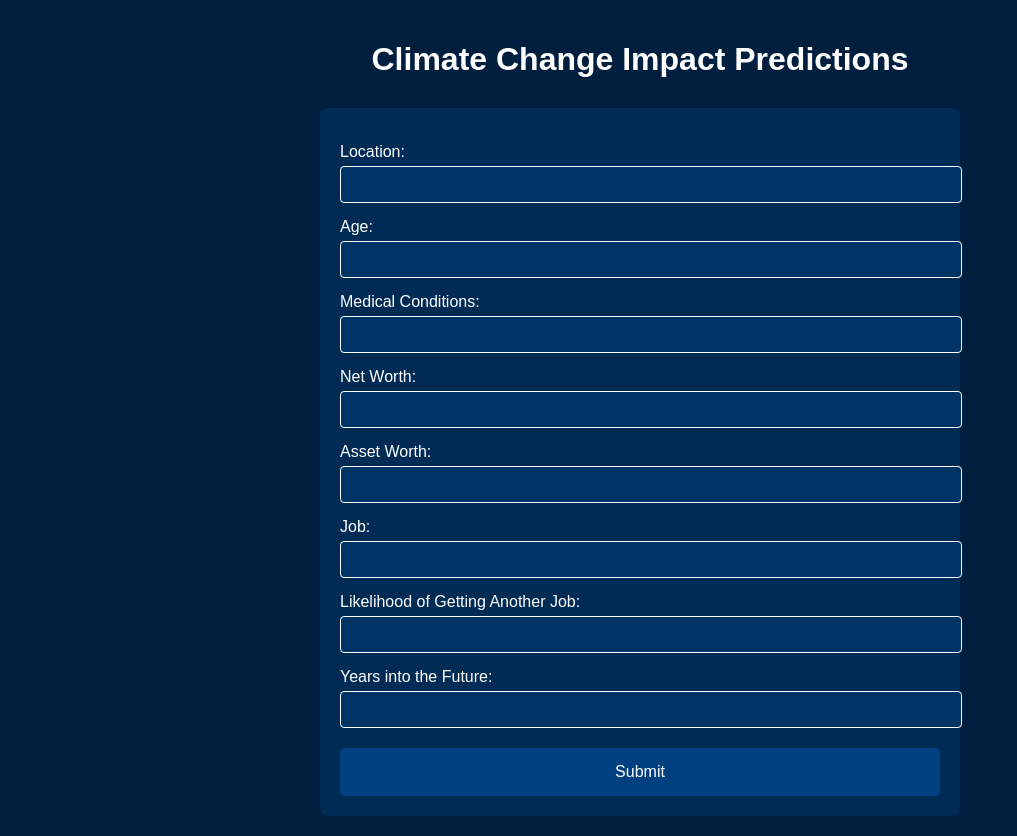
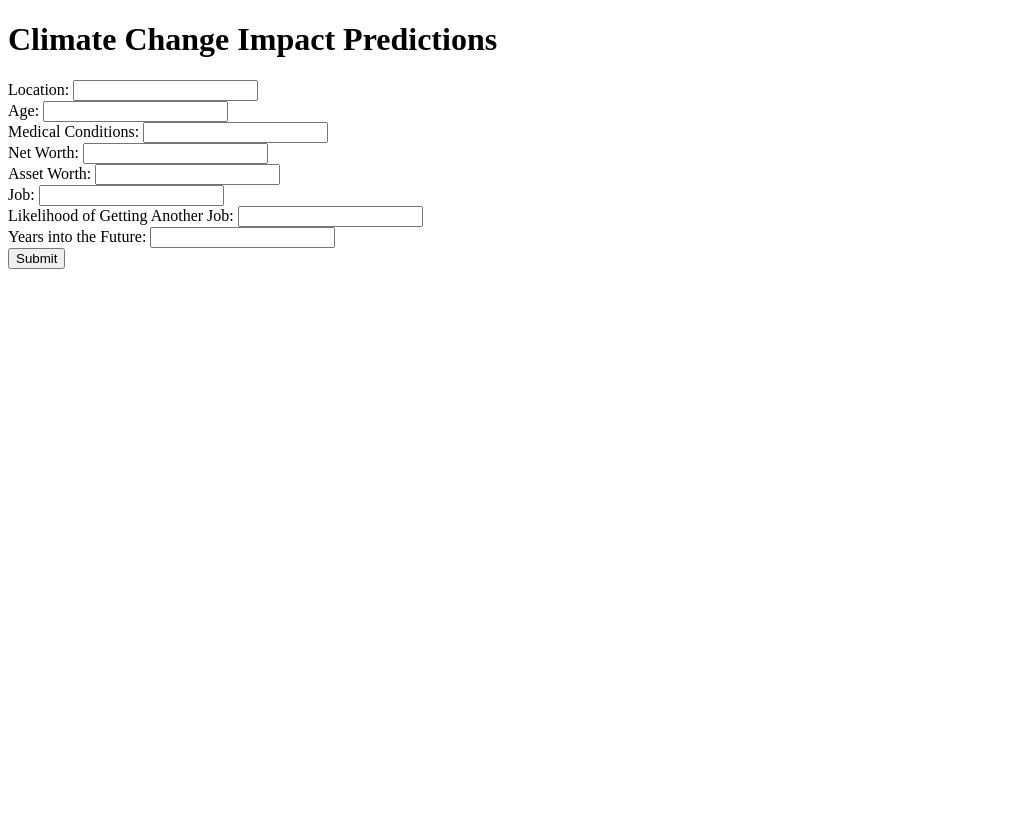
Before and after one commit to AdityasCode/PACC, a Flask app: page / in a window 1280 px wide. Shown: the whole page, without its empty margins (0-1017 px from the left). After the commit the page ends 269 px from the top, so only its background shows below. Run offline with Flask 3, Linux system fonts and the light colour scheme.

Commit message:
undoing beautification

```diff
--- a/templates/index.html
+++ b/templates/index.html
@@ -7,73 +7,9 @@
 </script>
 <script defer src="/_vercel/insights/script.js"></script>
 <head>
-    <meta charset="UTF-8">
+<meta charset="UTF-8">
     <meta name="viewport" content="width=device-width, initial-scale=1.0">
     <title>Climate Change Impact Predictions</title>
-    <style>
-        body {
-            background-color: #001f3f;
-            color: #ffffff;
-            font-family: Arial, sans-serif;
-            margin: 0;
-            padding: 20px;
-        }
-
-        h1 {
-            text-align: center;
-            margin-bottom: 30px;
-        }
-
-        form {
-            max-width: 600px;
-            margin: 0 auto;
-            padding: 20px;
-            background-color: #002b55;
-            border-radius: 8px;
-            box-shadow: 0 0 10px rgba(0, 0, 0, 0.1);
-        }
-
-        label {
-            display: block;
-            margin: 15px 0 5px;
-        }
-
-        input[type="text"] {
-            width: 100%;
-            padding: 10px;
-            border: 1px solid #ffffff;
-            border-radius: 4px;
-            background-color: #003366;
-            color: #ffffff;
-        }
-
-        button {
-            width: 100%;
-            padding: 15px;
-            background-color: #004080;
-            border: none;
-            border-radius: 4px;
-            color: #ffffff;
-            font-size: 16px;
-            cursor: pointer;
-            margin-top: 20px;
-        }
-
-        button:hover {
-            background-color: #0059b3;
-        }
-
-        h2, h3 {
-            color: #ffcc00;
-        }
-
-        p {
-            color: #ffffff;
-            background-color: #003366;
-            padding: 10px;
-            border-radius: 4px;
-        }
-    </style>
 </head>
 <body>
 <h1>Climate Change Impact Predictions</h1>
```
